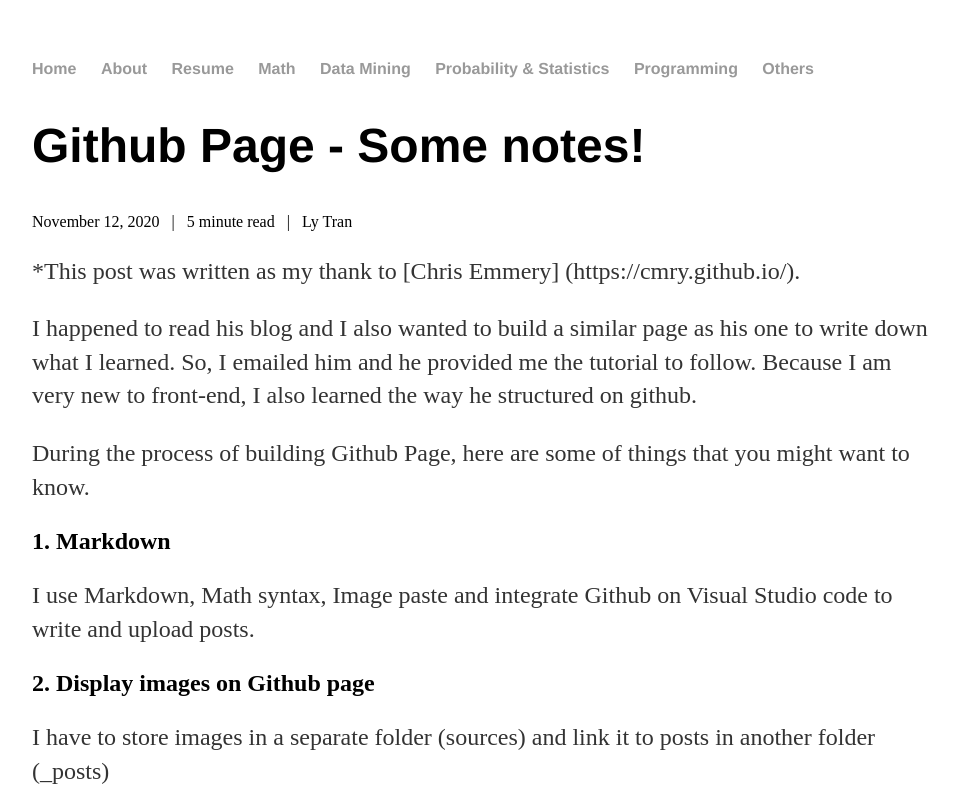
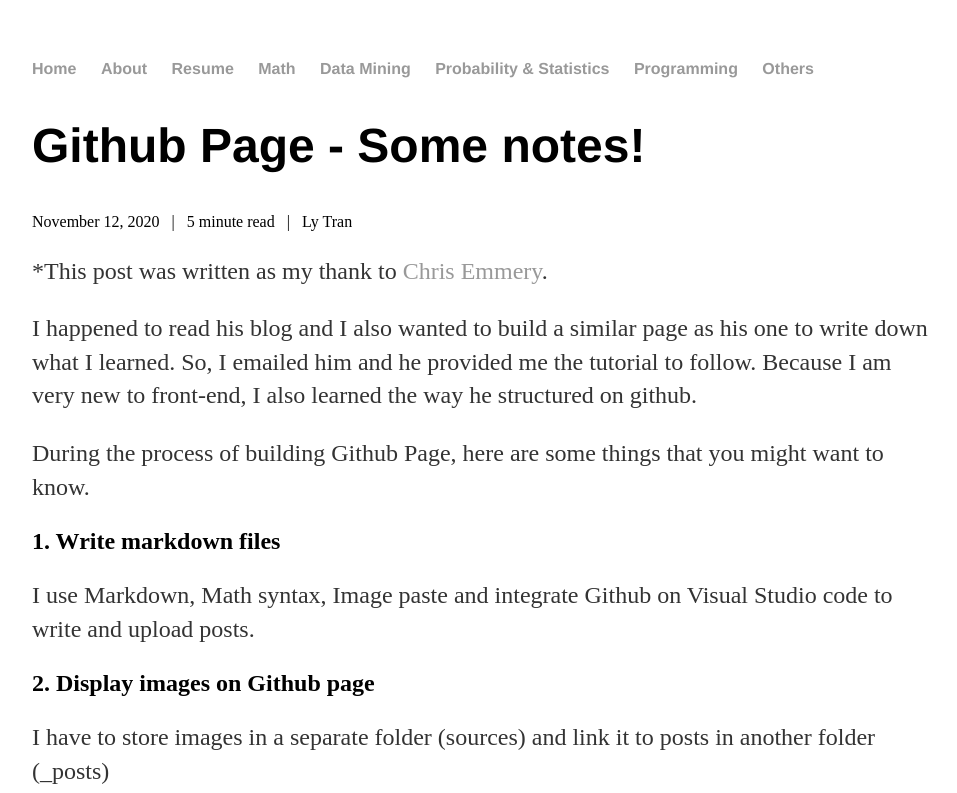
Before and after one commit to lytranp/lytranp.github.io, a Jekyll site: the page built from _posts/others/2020-11-12-github-page-notes.md, in a window 1280 px wide. Shown: the top 793 px of the page, without its empty margins (160-1117 px from the left). Built offline with Jekyll 4.4.1, drawn with Linux system fonts in a browser that asks for light colours; formulas are drawn with MathJax 3; a script that is not in the unit is left out; some of the changed text lies outside the part shown; grey boxes are pictures that could not be loaded.

Commit message:
Edit github page note post

```diff
--- a/_posts/others/2020-11-12-github-page-notes.md
+++ b/_posts/others/2020-11-12-github-page-notes.md
@@ -6,13 +6,13 @@ read: 5
 secondary: others
 date: 2020-11-12
 ---
-*This post was written as my thank to [Chris Emmery] (https://cmry.github.io/).
+*This post was written as my thank to [Chris Emmery](https://cmry.github.io/).
 
 I happened to read his blog and I also wanted to build a similar page as his one to write down what I learned. So, I emailed him and he provided me the tutorial to follow. Because I am very new to front-end, I also learned the way he structured on github.
 
-During the process of building Github Page, here are some of things that you might want to know.
+During the process of building Github Page, here are some things that you might want to know.
 
-## 1. Markdown
+## 1. Write markdown files
 
 I use Markdown, Math syntax, Image paste and integrate Github on Visual Studio code to write and upload posts.
 
@@ -20,7 +20,7 @@ I use Markdown, Math syntax, Image paste and integrate Github on Visual Studio c
 
 I have to store images in a separate folder (sources) and link it to posts in another folder (_posts)
 
->![](/sources/image.png){:height="60%" width="60%"}
+> [![](/sources/image.png){:height="60%" width="60%"}]
 
 It will not work if putting images and posts at the same folder.
 
```
Also changed, not shown: other parts of _posts/others/2020-11-12-github-page-notes.md (+3 -3 lines).
